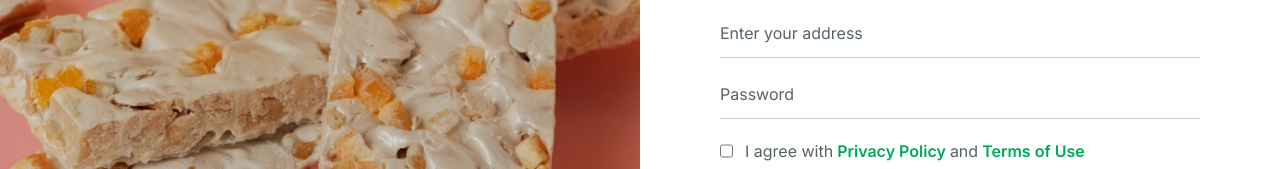
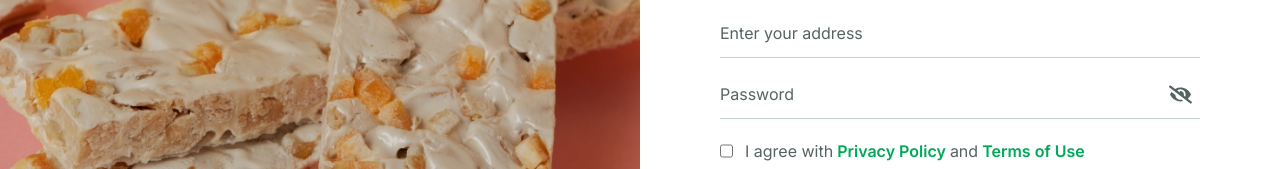
Before and after one commit to blossomobasi/organic_foodie_ecommerce, a React (Vite) app: page /signup in a window 1280 px wide. Shown: the part 461-630 px from the top of the page. Built offline with nearby package versions, Linux system fonts and the light colour scheme; no server answers; a web font is replaced by a local one.

Commit message:
Handle show password implementation

```diff
--- a/src/ui/TextInput.tsx
+++ b/src/ui/TextInput.tsx
@@ -1,5 +1,7 @@
 import React, { ForwardedRef } from "react";
 import { cn } from "../utils/cn";
+import { FaEyeSlash } from "react-icons/fa";
+import { IoEyeSharp } from "react-icons/io5";
 
 type Props = {
     type?: string;
@@ -9,11 +11,24 @@ type Props = {
     inputId?: string;
     className?: string;
     authInput?: boolean;
+    onIconClick?: () => void;
+    showPassword?: boolean;
 };
 
 const TextInput = React.forwardRef<HTMLInputElement, Props>(
     (
-        { label, error, placeholder, inputId, type = "text", className, authInput, ...rest },
+        {
+            label,
+            error,
+            placeholder,
+            inputId,
+            type = "text",
+            className,
+            authInput,
+            onIconClick,
+            showPassword,
+            ...rest
+        },
         ref: ForwardedRef<HTMLInputElement>
     ) => (
         <div className="flex flex-col space-y-2.5">
@@ -37,6 +52,7 @@ const TextInput = React.forwardRef<HTMLInputElement, Props>(
                     placeholder={placeholder}
                 />
             ) : (
+                <span className="flex items-center relative">
                     <input
                         {...rest}
                         ref={ref}
@@ -50,6 +66,26 @@ const TextInput = React.forwardRef<HTMLInputElement, Props>(
                         )}
                         placeholder={placeholder}
                     />
+
+                    {type === "password" && !showPassword ? (
+                        <span
+                            className="absolute right-2 cursor-pointer text-[#566363]"
+                            onClick={onIconClick}
+                        >
+                            <FaEyeSlash size={23} />
+                        </span>
+                    ) : (
+                        type === "text" &&
+                        showPassword && (
+                            <span
+                                className="absolute right-2 cursor-pointer text-[#566363]"
+                                onClick={onIconClick}
+                            >
+                                <IoEyeSharp size={23} />
+                            </span>
+                        )
+                    )}
+                </span>
             )}
             {error && <span className="text-secondaryOrange-500">{error}</span>}
         </div>
```
Lines whose indentation alone changed are shown as unchanged.
